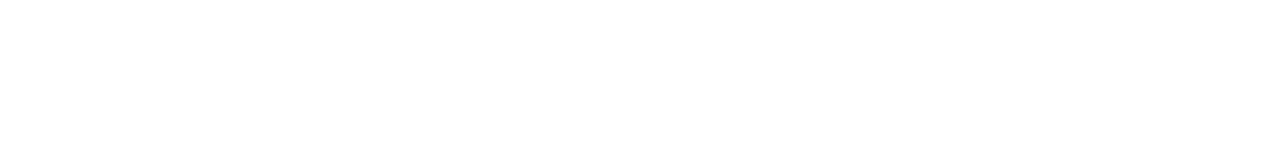
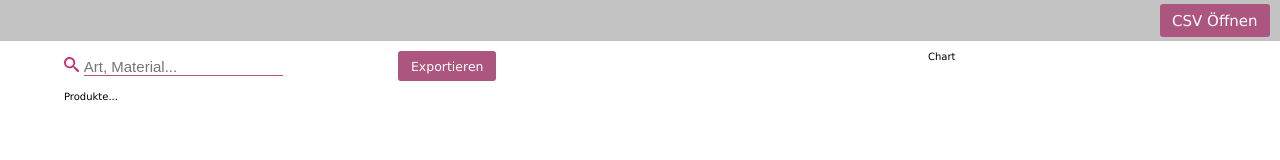
Before and after one commit to slice3984/programmieraufgabe, a website built with Parcel: page index.html in a window 1280 px wide. Built offline with nearby package versions, Linux system fonts and the light colour scheme.

Commit message:
Basic layout

```diff
--- a/index.html
+++ b/index.html
@@ -9,6 +9,29 @@
     <title>Programmieraufgabe</title>
 </head>
 <body>
-
+    <header class="header">
+        <input type="file" id="csv-file">
+        <label for="csv-file" class="btn">CSV Öffnen</label>
+    </header>
+    <main class="main">
+        <div class="edit-area">
+            <div class="edit-area__menu">
+                <div class="">
+                    <label for="search">
+                        <svg version="1.1" xmlns="http://www.w3.org/2000/svg" class="icon-search" width="32" height="32" viewBox="0 0 32 32">
+                            <title>search</title>
+                            <path d="M31.008 27.231l-7.58-6.447c-0.784-0.705-1.622-1.029-2.299-0.998 1.789-2.096 2.87-4.815 2.87-7.787 0-6.627-5.373-12-12-12s-12 5.373-12 12 5.373 12 12 12c2.972 0 5.691-1.081 7.787-2.87-0.031 0.677 0.293 1.515 0.998 2.299l6.447 7.58c1.104 1.226 2.907 1.33 4.007 0.23s0.997-2.903-0.23-4.007zM12 20c-4.418 0-8-3.582-8-8s3.582-8 8-8 8 3.582 8 8-3.582 8-8 8z"></path>
+                            </svg>
+                    </label>
+                    <input type="text" class="in" id="search" placeholder="Art, Material...">
+                </div>
+                <a id="export" class="btn">Exportieren</a>
+            </div>
+            <div class="edit-area__content">
+                Produkte...
+            </div>
+        </div>
+        Chart
+    </main>
 </body>
 </html>
--- a/package.json
+++ b/package.json
@@ -18,6 +18,7 @@
   },
   "devDependencies": {
     "parcel-bundler": "^1.12.4",
+    "sass": "^1.24.4",
     "typescript": "^3.7.4"
   }
 }
--- a/src/sass/main.scss
+++ b/src/sass/main.scss
@@ -0,0 +1,78 @@
+*,
+*::before,
+*::after {
+    padding: 0;
+    margin: 0;
+    box-sizing: inherit;
+}
+
+html {
+    box-sizing: border-box;
+    font-size: 62.5%;
+    font-family: Verdana, Geneva, Tahoma, sans-serif;
+}
+
+.btn {
+    cursor: pointer;
+    font-size: 1.5rem;
+    padding: .75rem 1.25rem;
+    color: #fff;
+    background-color: #AC557E;
+    border-radius: 3px;
+    transition: all 200ms;
+
+    &:hover {
+        background-color: #C23276;
+    }
+}
+
+.in {
+    outline: none;
+    border: none;
+    font-size: 1.5rem;
+    border-bottom: 1px solid #AC557E;
+}
+
+.icon-search {
+    display: inline-block;
+    width: 1em;
+    height: 1em;
+    stroke-width: 0;
+    fill: #C23276;
+  }
+
+.header {
+    display: flex;
+    justify-content: flex-end;
+    background-color: #c3c3c3;
+    padding: 4px 1rem;
+    margin-bottom: 1rem;
+
+    input {
+        display: none;
+    }
+}
+
+.main {
+    display: flex;
+    width: 90vw;
+    margin: 0 auto;
+}
+
+.edit-area {
+    display: flex;
+    flex-flow: column;
+    width: 75%;
+
+    &__menu {
+        display: flex;
+        width: 50%;
+        justify-content: space-between;
+        align-items: center;
+        font-size: 1.5rem;
+        margin-bottom: 1rem;
+        a {
+            font-size: 1.25rem;
+        }
+    }
+}
```
Also changed, not shown: 1 other file.
